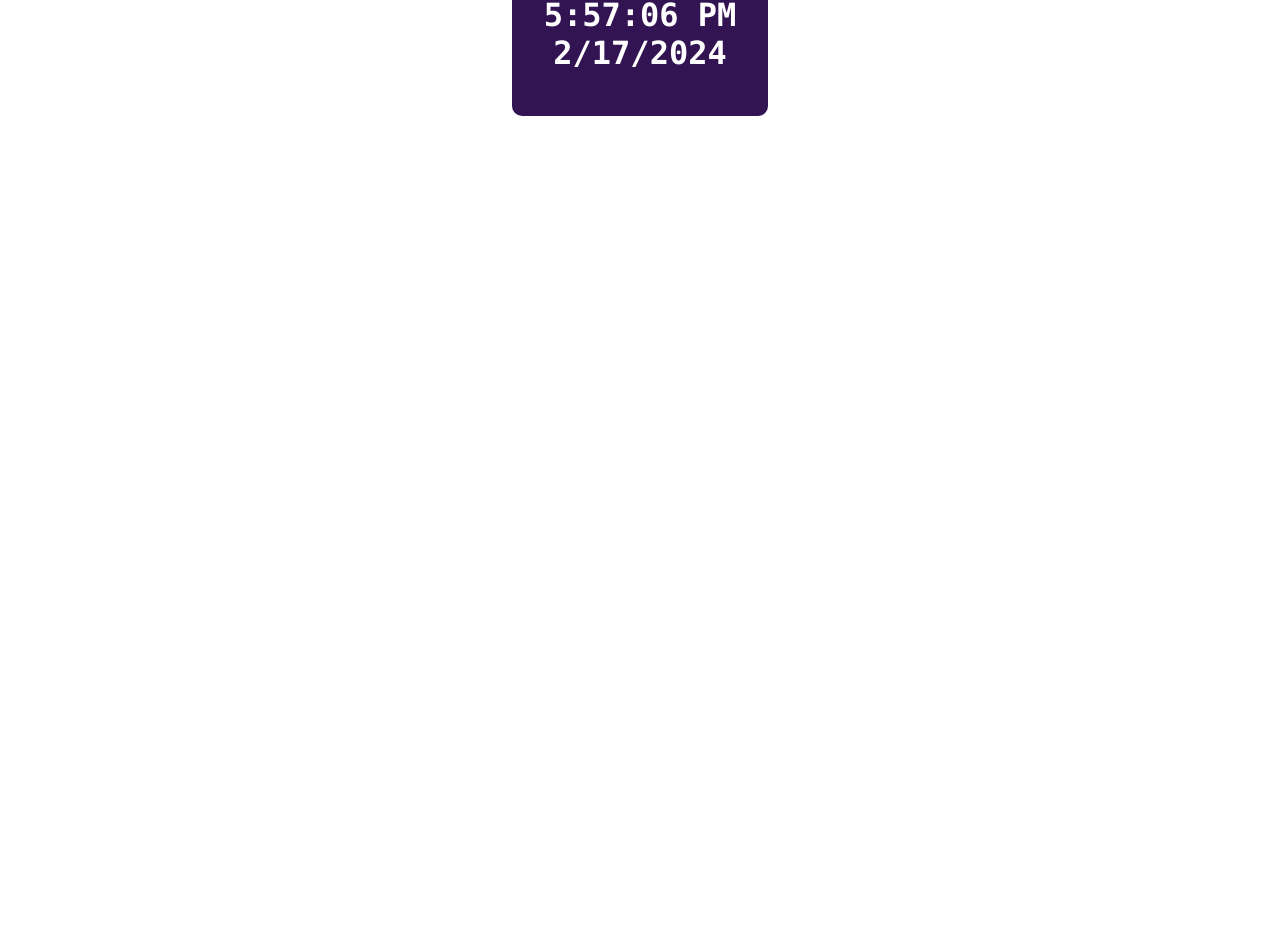
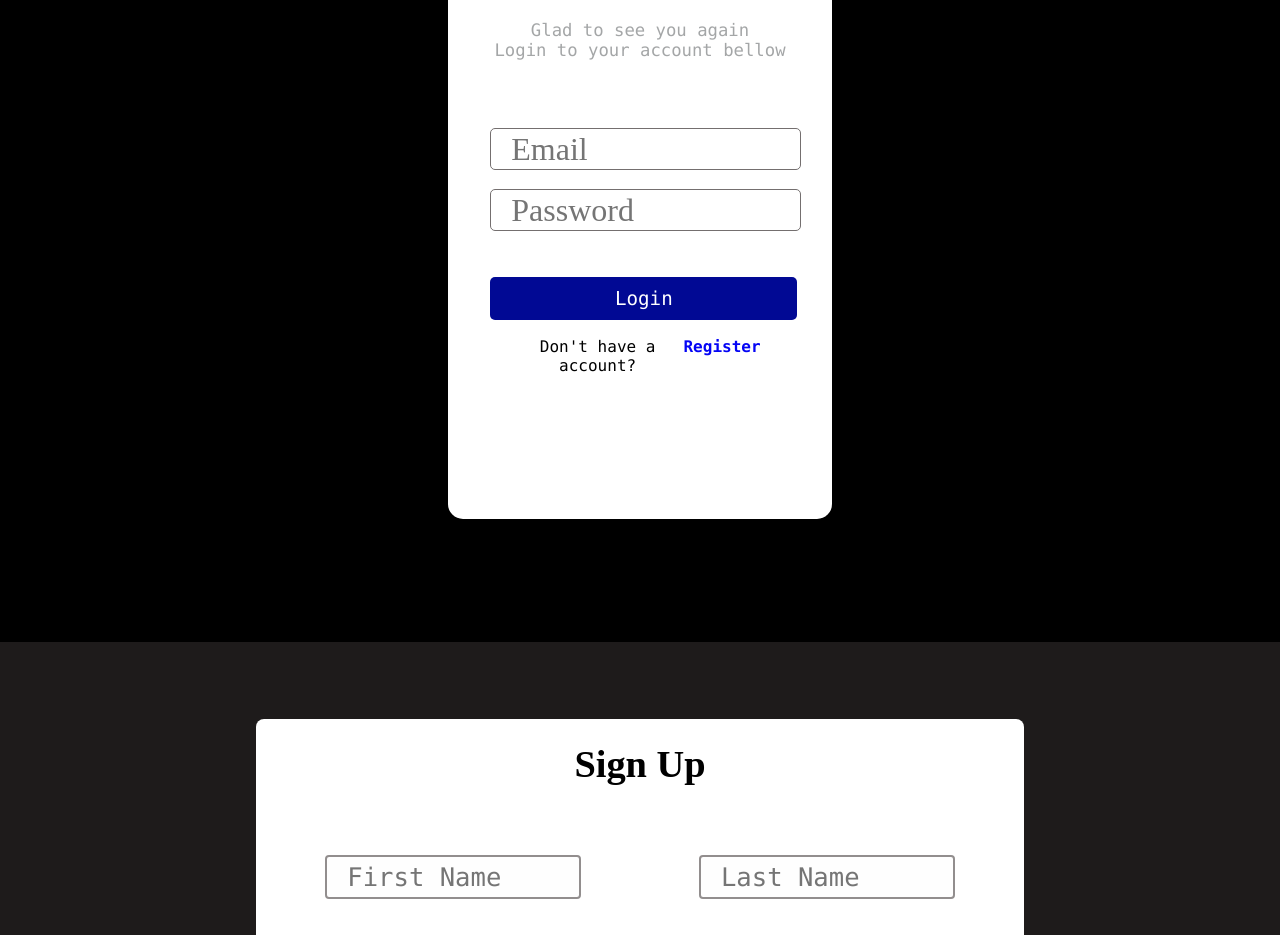
Before and after one commit to RevantTripathi/Attendance_marker, a React (Create React App) app: page / in a window 1280 px wide. Shown: the part 158-1093 px from the top of the page. Before the commit the page ends 800 px from the top, so only its background shows below. Built offline with nearby package versions, Linux system fonts and the light colour scheme.

Commit message:
some_changes

```diff
--- a/src/App.js
+++ b/src/App.js
@@ -8,9 +8,9 @@ function App() {
   return (
     <div className="App">
 
-      {/* <Login /> */}
-      {/* <Regi />   */}
-      <Home/>
+      <Login />
+       <Regi />
+      {/* <Home/> */}
     </div>
   );
 }
--- a/src/login/login.css
+++ b/src/login/login.css
@@ -50,6 +50,7 @@
     margin-bottom: 0%;
     font-family: "Times New Roman", Times, serif;
     font-size: 1.2em;
+
     /* font-family: "Abadi"; */
 }
 
@@ -81,11 +82,13 @@
 }
 
 p {
-    margin: 0%;
-    color: rgb(111, 114, 115);
+    margin-top: 5%;
+    color: rgb(164, 166, 167);
     /* font-family: Arial, Helvetica, sans-serif; */
     font-family: "Monaco", monospace;
     font-size: 0.9em;
+
+
 }
 
 .r {
--- a/src/login/login.js
+++ b/src/login/login.js
@@ -8,15 +8,13 @@ function Login() {
             <div className='login'>
                 <div className='wl_text1'>
                     <h1>Welcome Back</h1>
-                    <p>Glad to see you again</p>
-                    <p>Login to your account bellow</p>
+                    <p>Glad to see you again<br/>
+                    Login to your account bellow</p>
                 </div>
                 <div className='sec'>
-                    {/* <label>Email</label> */}
                     <input className="I1" placeholder='Email' type='text' required></input>
                 </div>
                 <div className='sec2'>
-                    {/* <label>Password</label> */}
                     <input className="I1" placeholder='Password' type='password' required></input>
                 </div>
                 <button className='b'>Login</button>
--- a/src/regi/regi.css
+++ b/src/regi/regi.css
@@ -30,6 +30,7 @@ input {
     color: black;
     font-family: "Monaco", monospace;
 
+
 }
 
 .wl_text {
@@ -44,6 +45,15 @@ input {
     flex-direction: row;
     justify-content: space-evenly;
     margin-bottom: 5%;
+
+}
+
+.r3 {
+    display: flex;
+    flex-direction: row;
+    justify-content: space-evenly;
+    margin-bottom: 5%;
+    margin-top: 6%;
 }
 
 .r2 {
--- a/src/regi/regi.js
+++ b/src/regi/regi.js
@@ -10,7 +10,7 @@ function Regi() {
                 <div className='wl_text'>
                     <h1>Sign Up</h1>
                 </div>
-                <div className='r1'>
+                <div className='r3'>
                     <div className='sec3'>
                         <input placeholder='First Name' type='text'></input>
                     </div>
```
